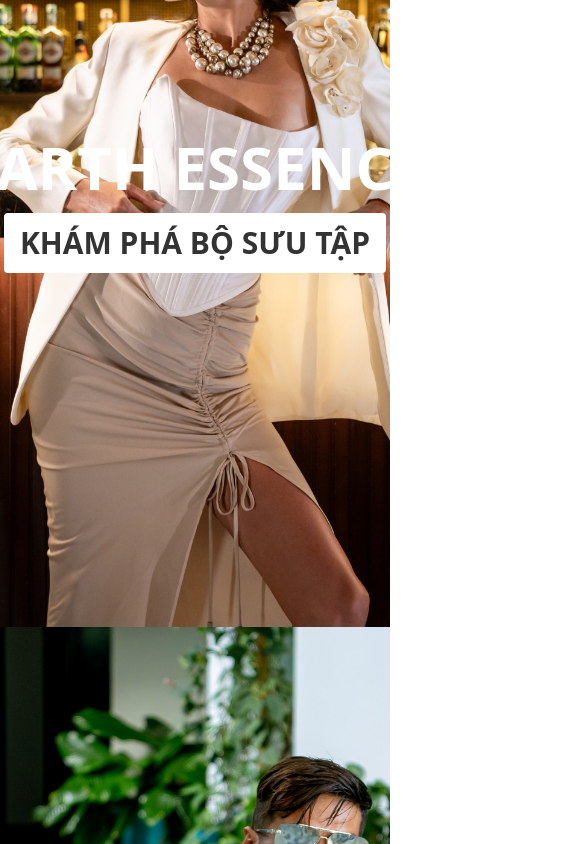
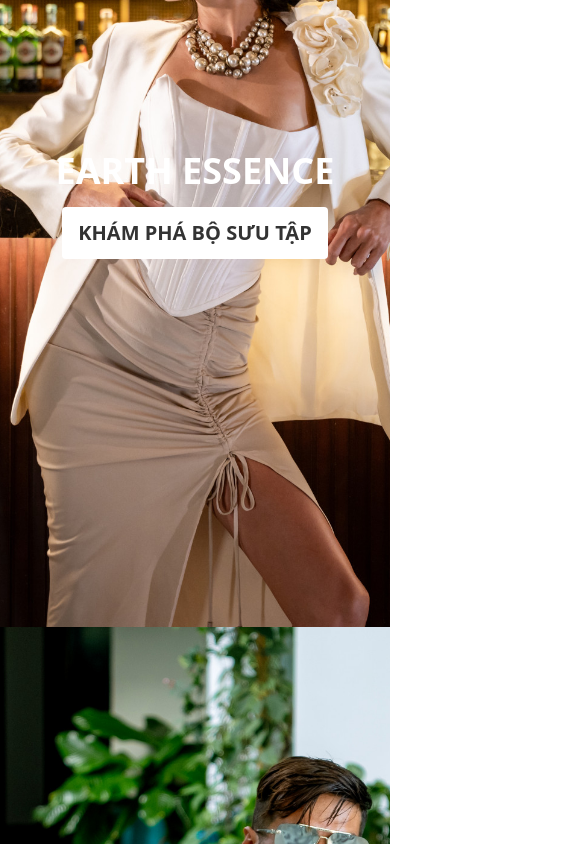
Before and after one commit to DoVanKhoi/clone-yaly, a Next.js app: page /en in a window 390 px wide. Shown: the part 3160-4004 px from the top of the page, 579 px wide, since content can reach past the window. Built offline with nearby package versions, Linux system fonts and the light colour scheme.

Commit message:
fix css mobile

```diff
--- a/src/app/[lang]/feature/LandingPage/section/SectionPannel.landing.tsx
+++ b/src/app/[lang]/feature/LandingPage/section/SectionPannel.landing.tsx
@@ -55,11 +55,11 @@ export default function SectionPannelLanding() {
           className="h-dvh bg-cover bg-center bg-fixed flex items-center justify-center flex-col"
           style={{ backgroundImage: `url(${pannel.img})` }}
         >
-          <h1 className="text-6xl font-semibold text-center text-white mb-4 w-3xl">
+          <div className="text-4xl md:text-6xl font-semibold text-center text-white mb-4 w-xs md:w-max">
             {pannel.title_VN}
-          </h1>
+          </div>
           <a
-            className="text-3xl font-bold uppercase text-[#333] bg-white px-4 py-3 text-center rounded"
+            className="text-xl md:text-3xl font-bold uppercase text-[#333] bg-white px-4 py-3 text-center rounded"
             href="#"
           >
             {pannel.link_VN}
```
